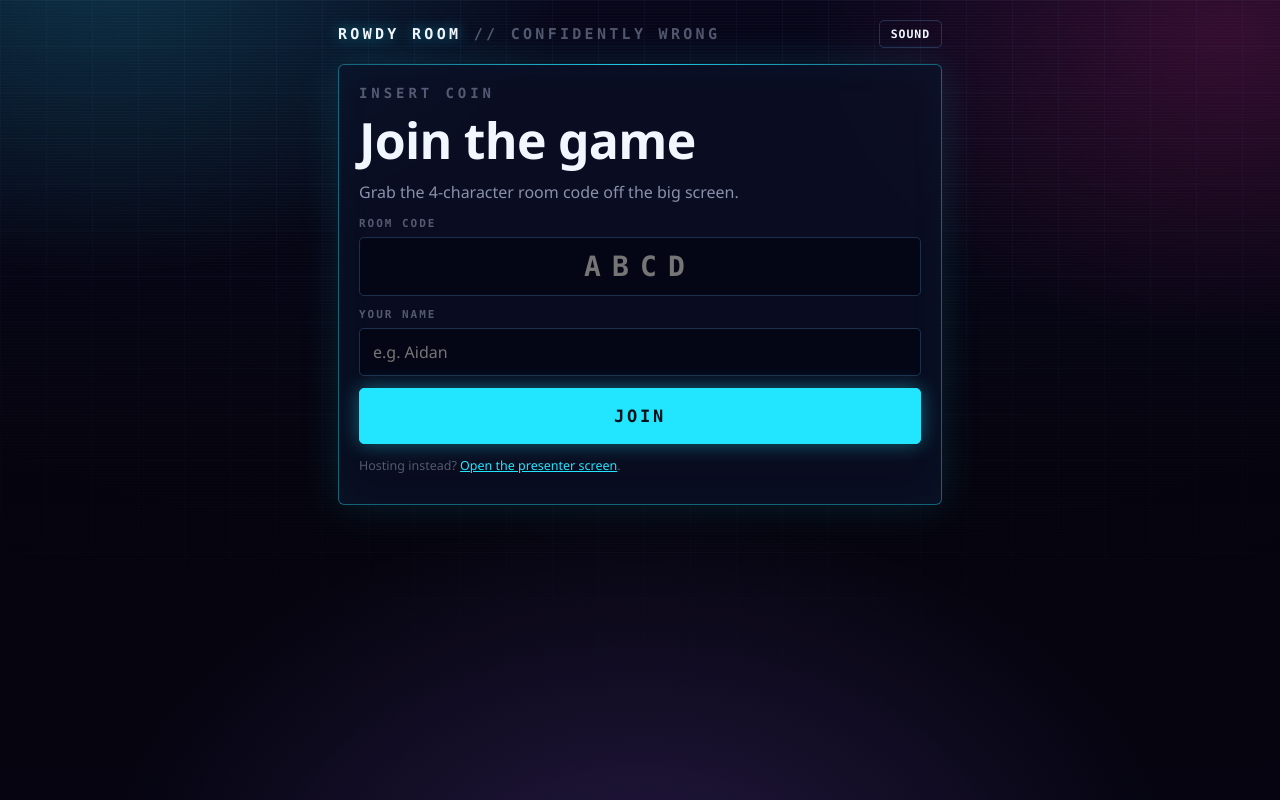
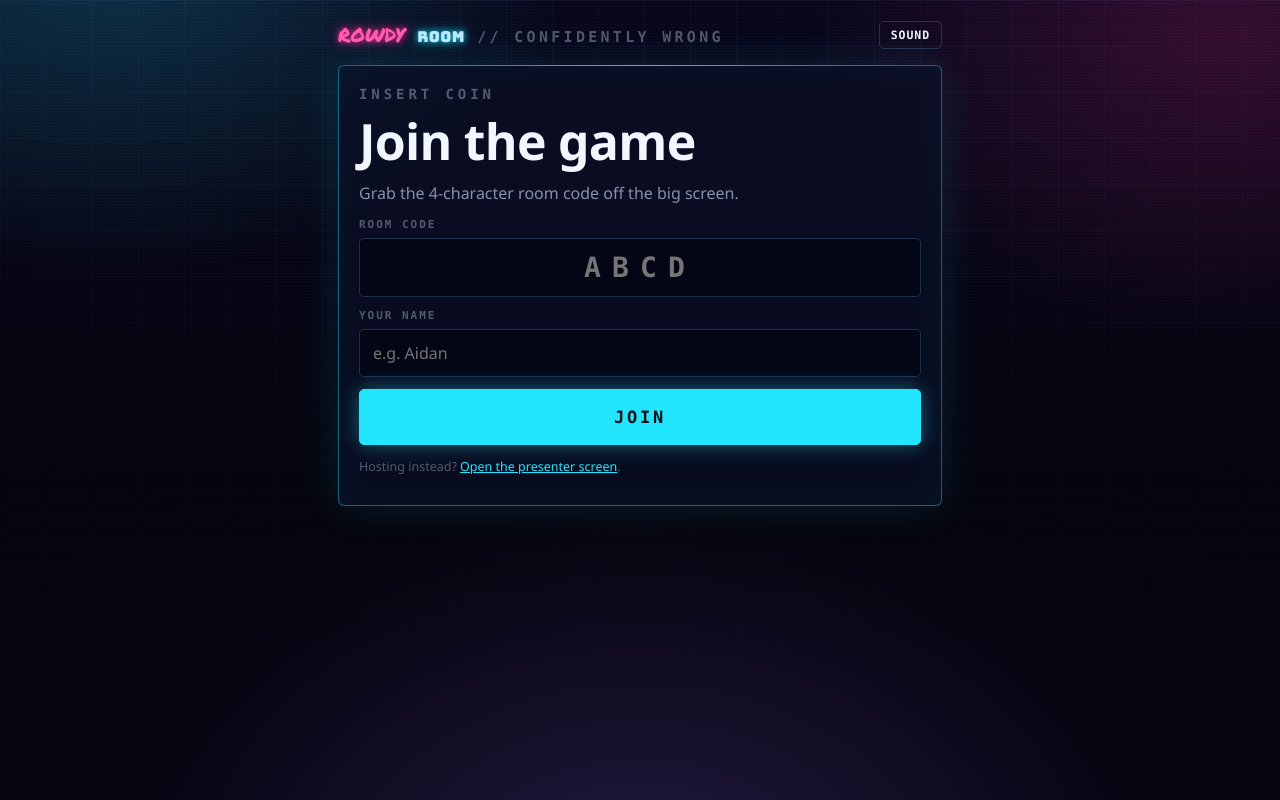
Before and after one commit to aidanavila63/rowdy-room, a website: page confidently-wrong/index.html in a window 1280 px wide. Drawn offline with Linux system fonts and the light colour scheme.

Commit message:
Add files via upload

```diff
--- a/confidently-wrong/index.html
+++ b/confidently-wrong/index.html
@@ -49,7 +49,7 @@
 <div class="wrap narrow">
 
   <div class="brandline">
-    <a class="brand" href="/" style="text-decoration:none">ROWDY ROOM <span>// CONFIDENTLY WRONG</span></a>
+    <a class="brand" href="/" style="text-decoration:none"><span class="brand-rowdy">ROWDY</span> <span class="brand-room">ROOM</span> <span>// CONFIDENTLY WRONG</span></a>
     <div class="grow"></div>
     <button class="ghost mini" id="btnSfx" title="Sound effects">Sound</button>
     <span class="pill hidden" id="status" data-s="connecting"><i class="dot"></i><span class="txt">Connecting…</span></span>
```
Also changed, not shown: confidently-wrong/present.html (+1 -1 lines).
